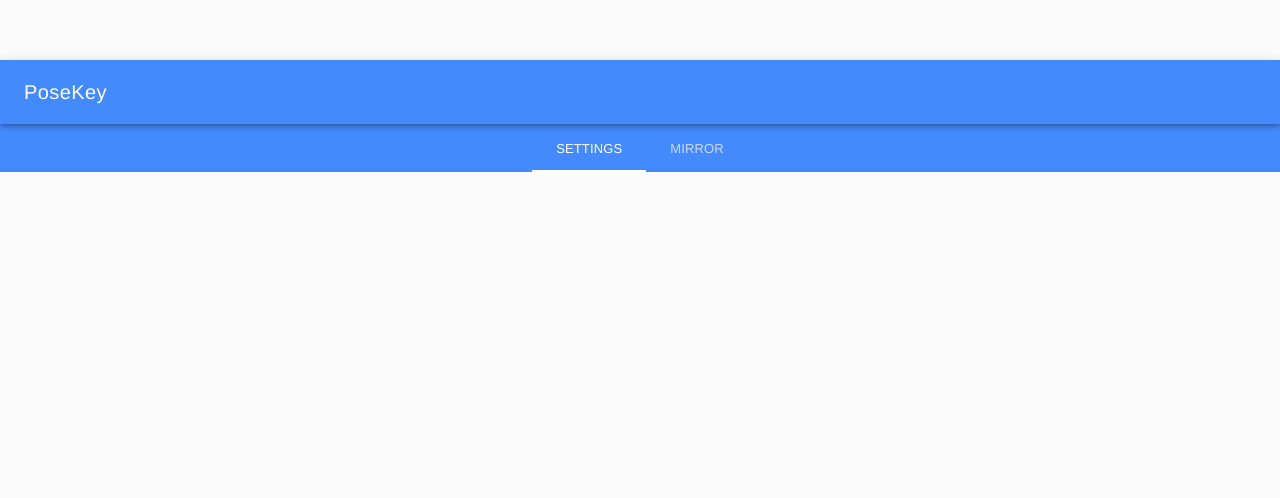
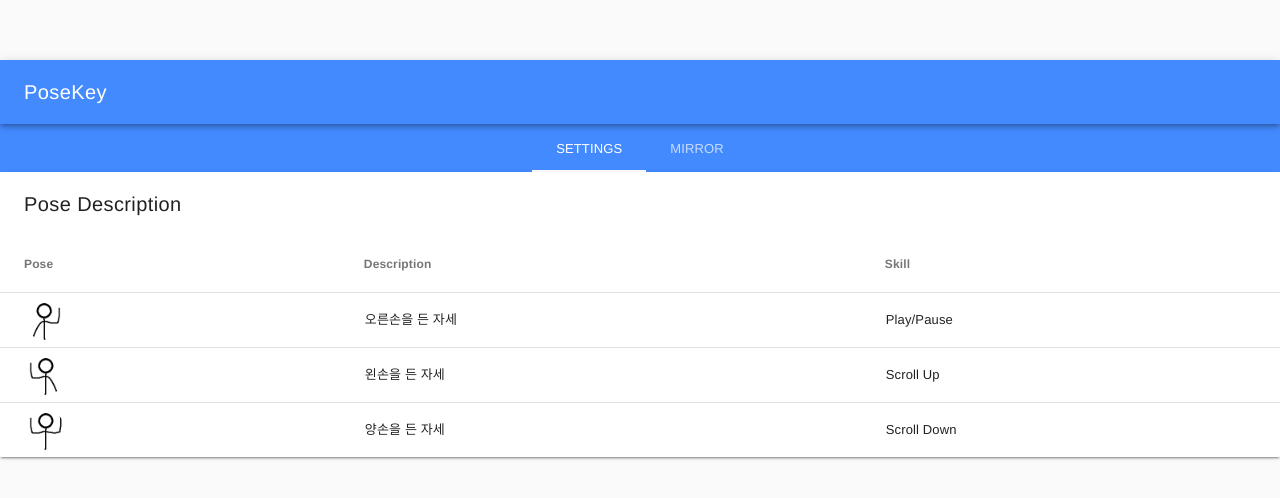
Before and after one commit to PoseKey/youtube, a Vue app: page /#/ in a window 1280 px wide. Shown: the top 498 px of the page. Built offline with nearby package versions, Linux system fonts and the light colour scheme.

Commit message:
update setting component

```diff
--- a/src/components/Setting.vue
+++ b/src/components/Setting.vue
@@ -2,7 +2,7 @@
   <div class="Setting">
     <!-- <md-card >
       <md-avatar>
-          <img src="./assets/pose1.png" alt="Pose1">
+      <img src="../assets/pose1.png" alt="Pose1">
     </md-avatar>
     <div class="md-title">Pose1 play/pause</div>
       <md-card-header>
@@ -11,13 +11,10 @@
 
       <md-card-content>
       </md-card-content>
-
-          <md-card-actions>
-          </md-card-actions>
     </md-card>
     <md-card >
       <md-avatar>
-          <img src="./assets/pose2.png" alt="Pose2">
+      <img src="../assets/pose2.png" alt="Pose2">
     </md-avatar>
     <div class="md-title">Pose2 volume up</div>
       <md-card-header>
@@ -26,11 +23,50 @@
 
       <md-card-content>
       </md-card-content>
+    </md-card> -->
 
-          <md-card-actions>
-            <md-button>Action</md-button> -->
-          <!-- </md-card-actions>
-        </md-card> -->
+    <md-table md-card>
+      <md-table-toolbar>
+        <h1 class="md-title">Pose Description</h1>
+      </md-table-toolbar>
+
+      <md-table-row>
+        <md-table-head>Pose</md-table-head>
+        <md-table-head>Description</md-table-head>
+        <md-table-head>Skill</md-table-head>
+      </md-table-row>
+
+      <md-table-row>
+        <md-table-cell>
+          <md-avatar>
+            <img src="../assets/pose1.png" alt="Pose1">
+          </md-avatar>
+        </md-table-cell>
+        <md-table-cell>오른손을 든 자세</md-table-cell>
+        <md-table-cell>Play/Pause</md-table-cell>
+      </md-table-row>
+
+      <md-table-row>
+        <md-table-cell>
+          <md-avatar>
+            <img src="../assets/pose2.png" alt="Pose1">
+          </md-avatar>
+        </md-table-cell>
+        <md-table-cell>왼손을 든 자세</md-table-cell>
+        <md-table-cell>Scroll Up</md-table-cell>
+      </md-table-row>
+
+      <md-table-row>
+        <md-table-cell>
+          <md-avatar>
+            <img src="../assets/pose3.png" alt="Pose1">
+          </md-avatar>
+        </md-table-cell>
+        <md-table-cell>양손을 든 자세</md-table-cell>
+        <md-table-cell>Scroll Down</md-table-cell>
+      </md-table-row>
+    </md-table>
+
   </div>
 </template>
 
@@ -44,7 +80,6 @@ export default {
 }
 </script>
 
-<!-- Add "scoped" attribute to limit CSS to this component only -->
 <style scoped>
 h1, h2 {
   font-weight: normal;
```
Lines whose indentation alone changed are shown as unchanged.
